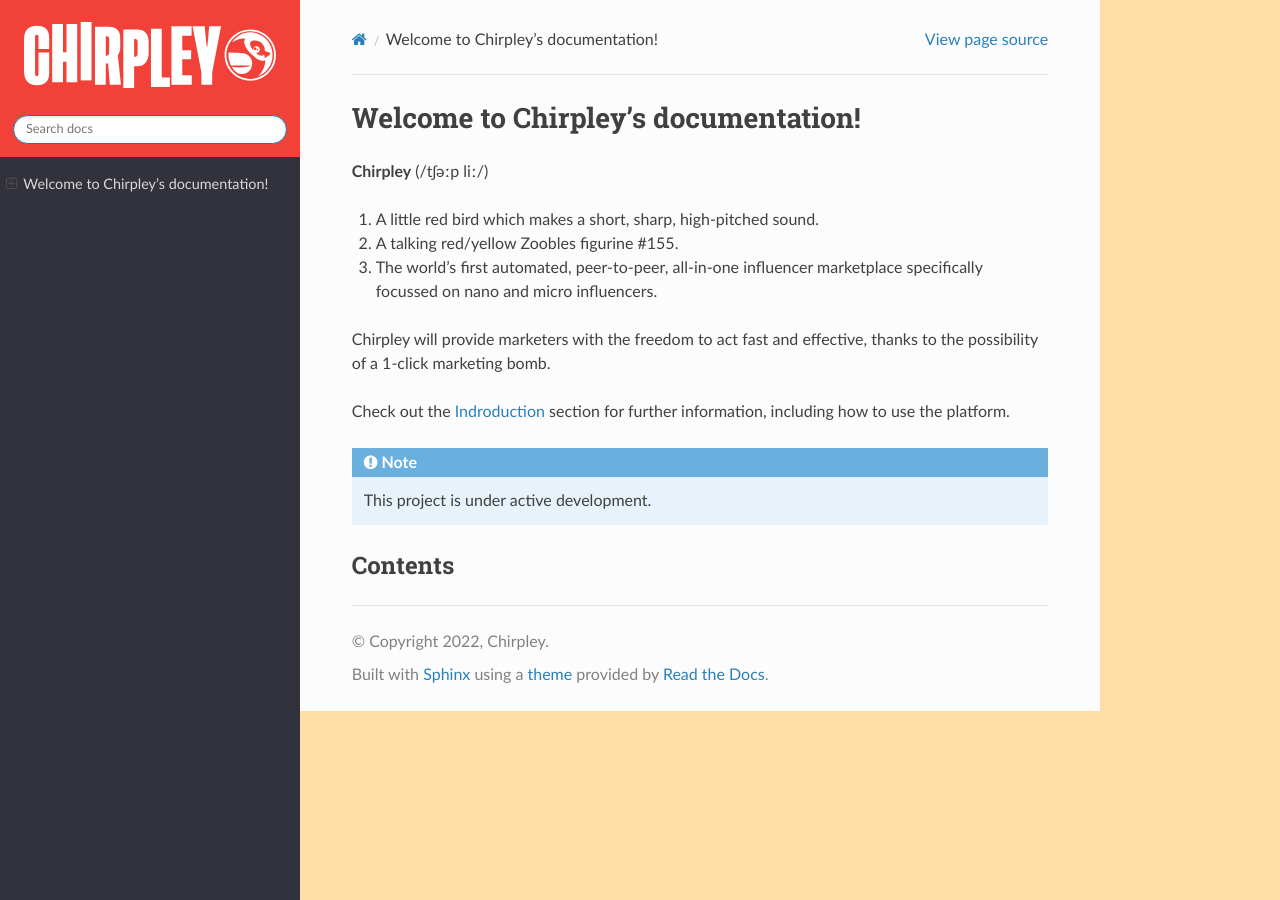
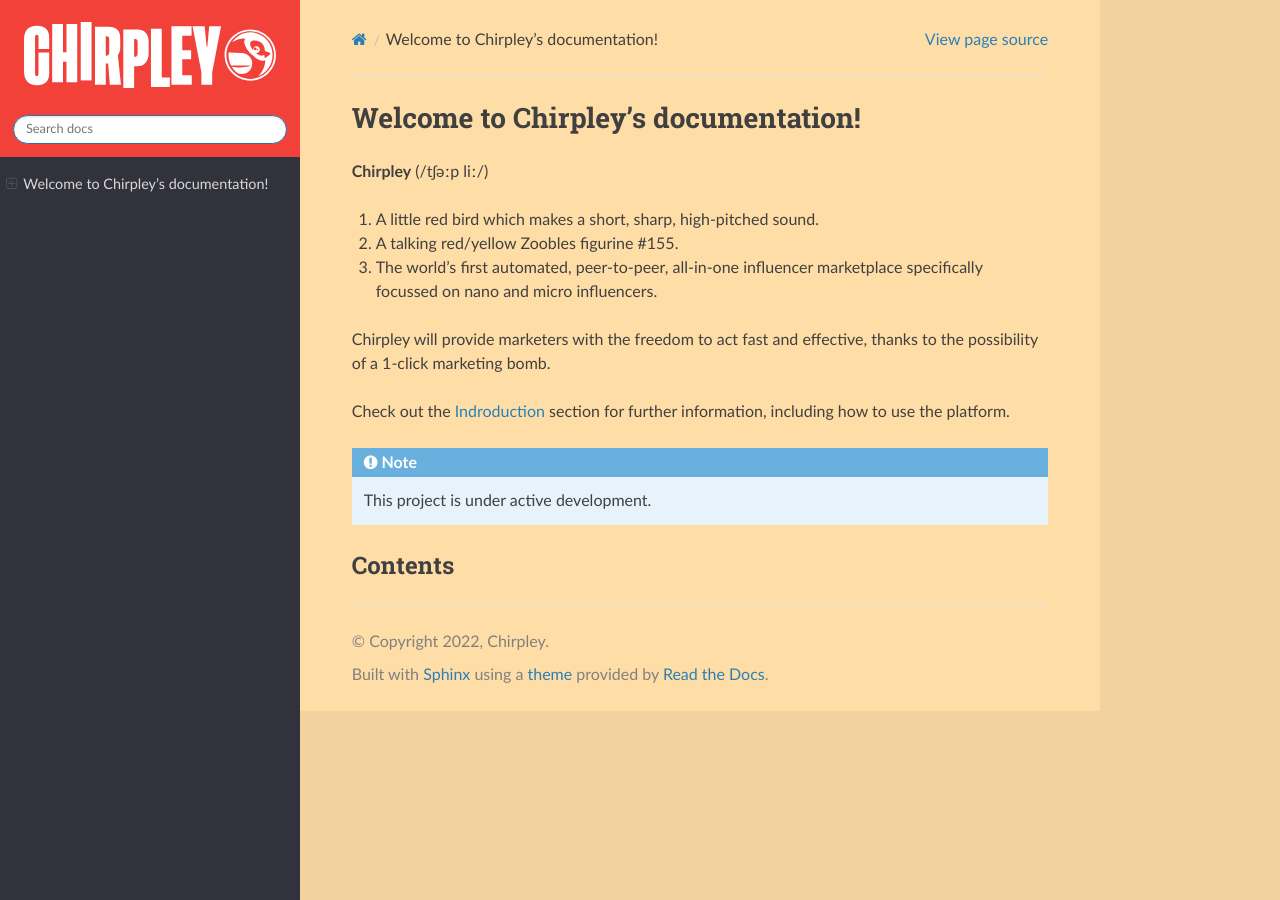
Before and after one commit to chirpley/docs, a Sphinx documentation site: the page built from docs/source/index.rst, in a window 1280 px wide. Built offline with Sphinx 7.4.7 and the Read the Docs theme 2.0.0, drawn with Linux system fonts in a browser that asks for light colours; pages that are not in the unit, such as notebooks, are missing from menus.

Commit message:
Update custom.css

```diff
--- a/docs/source/_static/custom.css
+++ b/docs/source/_static/custom.css
@@ -7,6 +7,12 @@
 .logo {
     width: 100% !important;
 }
-.wy-body-for-nav .wy-nav-content-wrap {
+.wy-body-for-nav {
     background: #ffdda6;
 }
+@media screen and (min-width: 1100px){
+    .wy-nav-content {
+        margin: 0;
+        background: #ffdda6;
+    }
+}
```
